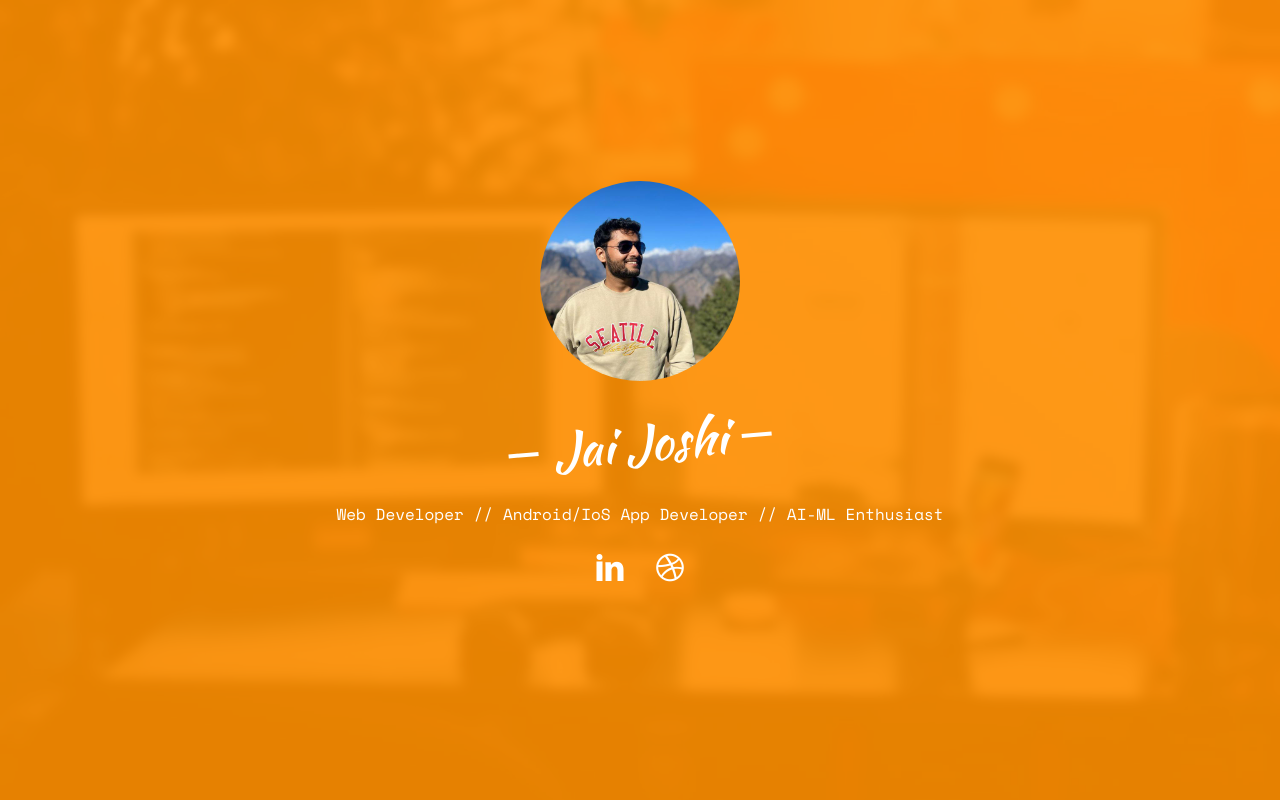
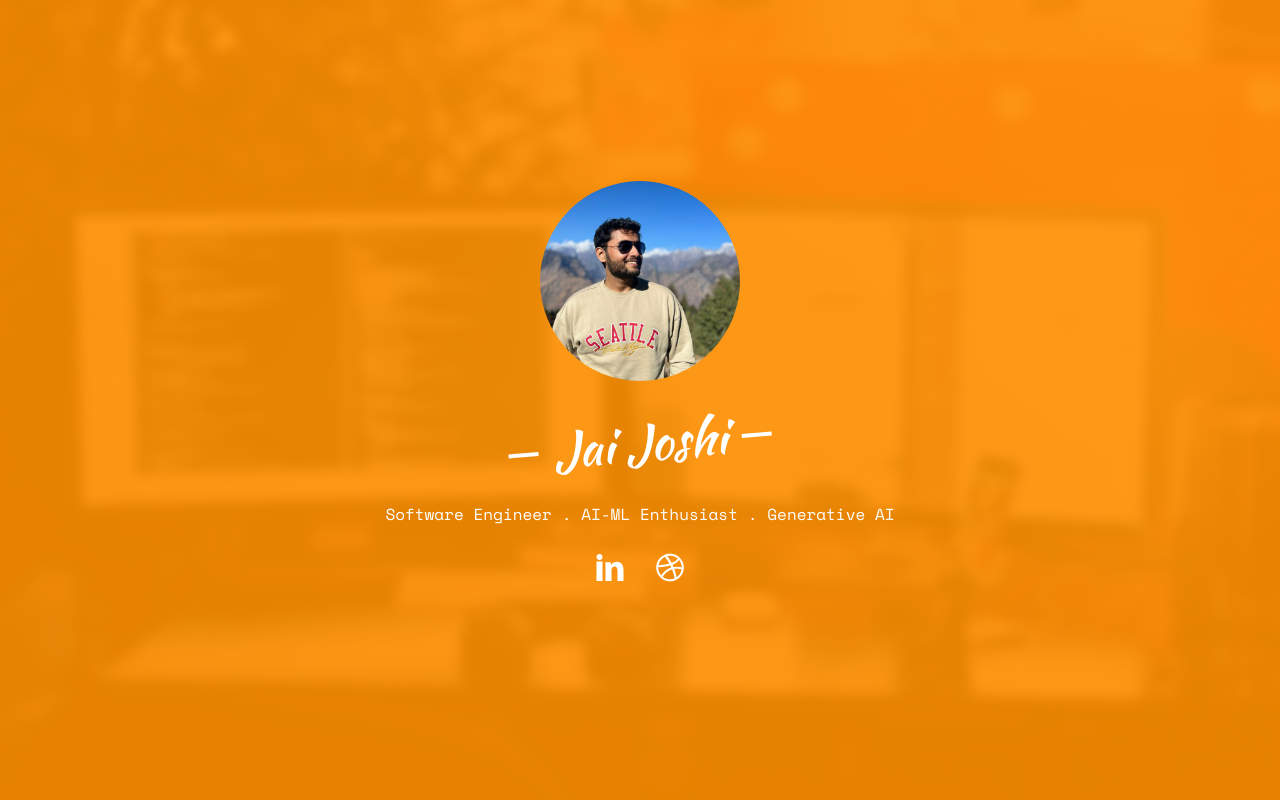
Before and after one commit to JaiJoshi123/JaiJoshi123.github.io, a plain HTML site: page index.html in a window 1280 px wide. Shown: the top 800 px of the page. Drawn offline with nearby package versions, Linux system fonts and the light colour scheme; some packages are replaced by stand-ins of ours; no server answers; files whose address does not match are found by name.

Commit message:
Update index.html

```diff
--- a/index.html
+++ b/index.html
@@ -73,7 +73,7 @@
 							<div class="display-tc js-fullheight animate-box" data-animate-effect="fadeIn">
 								<div class="profile-thumb" style="background: url(images/Jai_photo_3.jpg);"></div>
 								<h1><span>Jai Joshi</span></h1>
-								<h3><span>Web Developer // Android/IoS App Developer // AI-ML Enthusiast</span></h3>
+								<h3><span>Software Engineer . AI-ML Enthusiast . Generative AI</span></h3>
 								<p>
 								<ul class="fh5co-social-icons">
 									<!-- <li><a href="#"><i class="icon-twitter2"></i></a></li> -->
```
